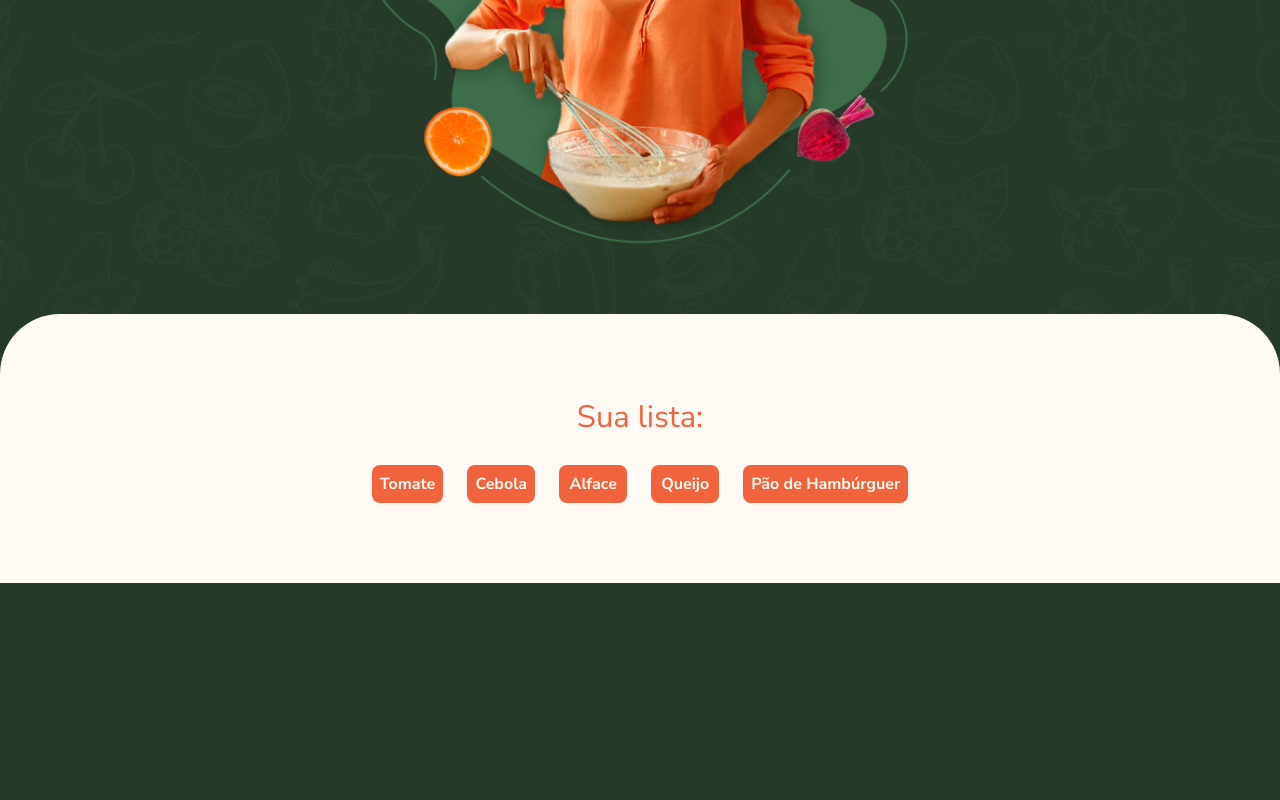
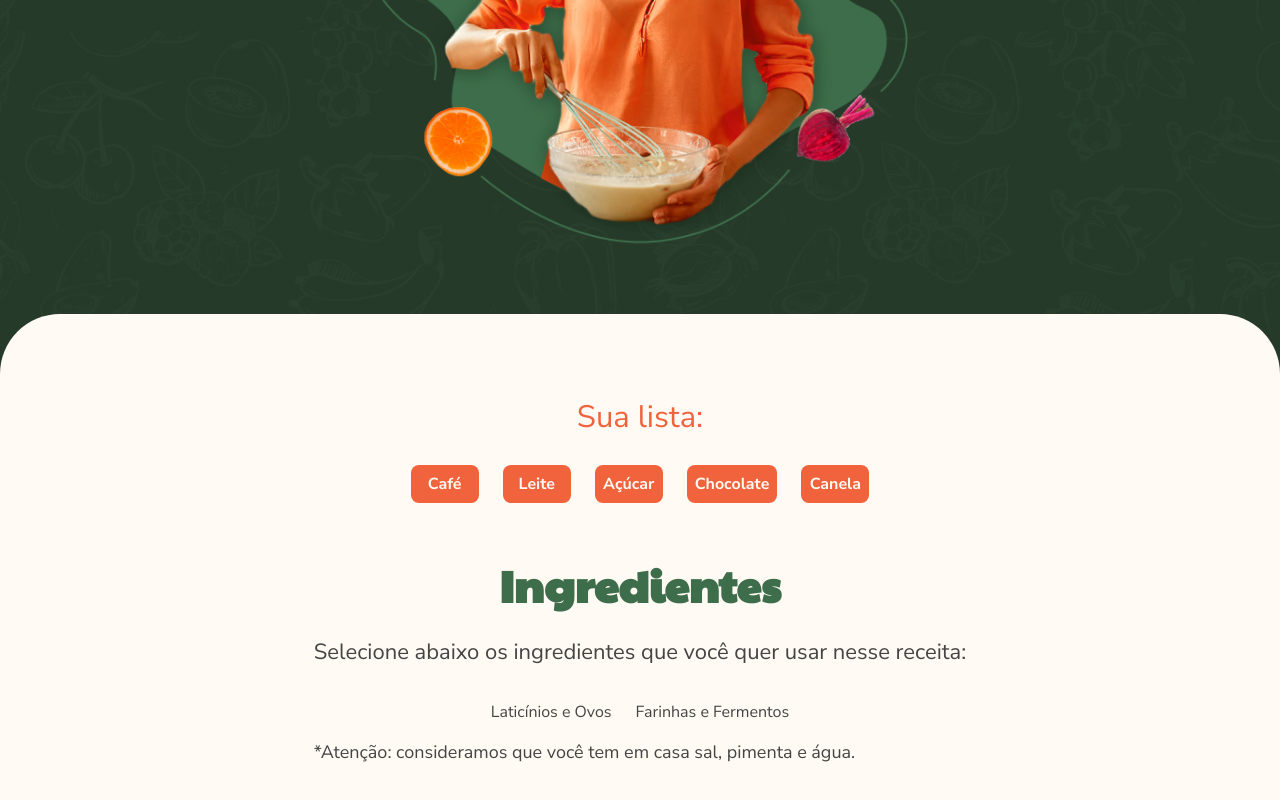
Before and after one commit to kauavictorss/cookin-up, a Vue app: page / in a window 1280 px wide. Shown: the part 717-1517 px from the top of the page. Before the commit the page ends 1300 px from the top, so only its background shows below. Built offline with nearby package versions, Linux system fonts and the light colour scheme.

Commit message:
Importando dados de categorias

```diff
--- a/src/components/ConteudoPrincipal.vue
+++ b/src/components/ConteudoPrincipal.vue
@@ -1,9 +1,14 @@
 <script lang="ts">
+import SelecionarIngredientes from "@/components/SelecionarIngredientes.vue";
+
 export default {
   data() {
     return {
-      ingredientes: ['Tomate', 'Cebola', 'Alface', 'Queijo', 'Pão de Hambúrguer']
-    }
+      ingredientes: ['Café', 'Leite', 'Açúcar', 'Chocolate', 'Canela']
+    };
+  },
+  components: {
+    SelecionarIngredientes
   }
 }
 </script>
@@ -26,6 +31,8 @@
         Sua lista está vazia, selecione ingredientes para iniciar!
       </p>
     </section>
+
+    <SelecionarIngredientes/>
   </main>
 </template>
 
--- /dev/null
+++ b/src/components/SelecionarIngredientes.vue
@@ -0,0 +1,68 @@
+<script lang="ts">
+import {obterCategorias} from "@/http/index";
+
+export default {
+  data() {
+    return {
+      categorias: obterCategorias()
+    }
+  }
+}
+</script>
+
+<template>
+  <section class="selecionar-ingredientes">
+    <h1 class="cabecalho titulo-ingredientes">Ingredientes</h1>
+
+    <p class="paragrafo-lg instrucoes">
+      Selecione abaixo os ingredientes que você quer usar nesse receita:
+    </p>
+
+    <ul class="categorias">
+      <li v-for="categoria in categorias" :key="categoria.nome" class="categoria">
+        {{ categoria.nome }}
+      </li>
+    </ul>
+
+    <p class="paragrafo dica">
+      *Atenção: consideramos que você tem em casa sal, pimenta e água.
+    </p>
+  </section>
+</template>
+
+<style scoped>
+.selecionar-ingredientes {
+  display: flex;
+  flex-direction: column;
+  align-items: center;
+}
+
+.titulo-ingredientes {
+  color: var(--verde-medio, #3D6D4A);
+  display: block;
+  margin-bottom: 1.5rem;
+}
+
+.instrucoes {
+  margin-bottom: 2rem;
+}
+
+.categorias {
+  margin-bottom: 1rem;
+  display: flex;
+  justify-content: center;
+  gap: 1.5rem;
+  flex-wrap: wrap;
+}
+
+.dica {
+  align-self: flex-start;
+  margin-bottom: 3.5rem;
+}
+
+@media only screen and (max-width: 767px) {
+  .dica {
+    margin-bottom: 2.5rem;
+  }
+}
+</style>
--- /dev/null
+++ b/src/http/index.ts
@@ -0,0 +1,14 @@
+export function obterCategorias() {
+    return [
+        {
+            "nome": "Laticínios e Ovos",
+            "ingredientes": ["Ovos", "Queijo", "Leite", "Manteiga", "Creme de Leite", "Iogurte", "Leite Condensado", "Sorvete"],
+            "rotulo": "laticinios_e_ovos"
+        },
+        {
+            "nome": "Farinhas e Fermentos",
+            "ingredientes": ["Farinha de trigo", "Polvilho", "Farinha de rosca", "Canjica", "Farinha de mandioca", "Fubá", "Linhaça", "Fermento químico"],
+            "rotulo": "farinhas_e_fermentos"
+        }
+    ]
+}
--- a/tsconfig.app.json
+++ b/tsconfig.app.json
@@ -3,7 +3,8 @@
   "include": [
     "env.d.ts",
     "src/**/*",
-    "src/**/*.vue"
+    "src/**/*.vue",
+    "src/**/*.ts"
   ],
   "exclude": [
     "src/**/__tests__/*"
```
